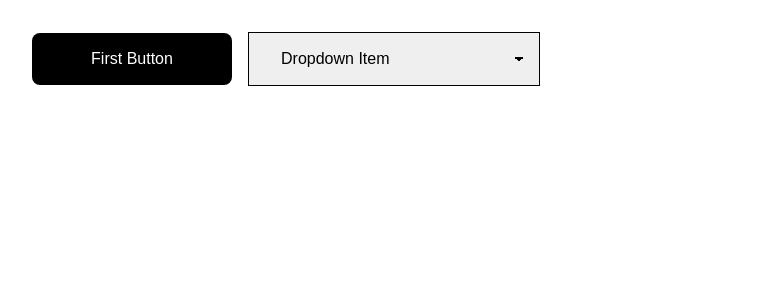
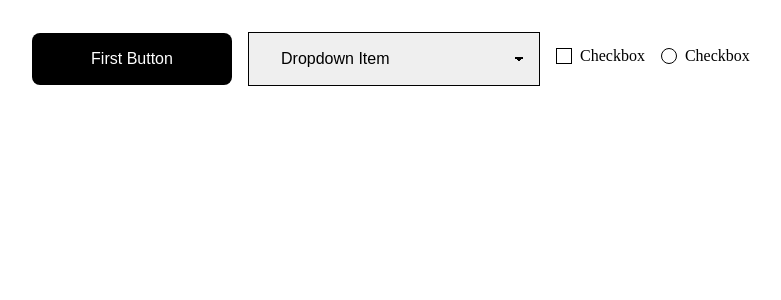
Before and after one commit to ippatev/bbbase-ui, a Vue app: page / in a window 1280 px wide. Shown: the top 300 px of the page, without its empty margins (0-781 px from the left). Built offline with nearby package versions, Linux system fonts and the light colour scheme.

Commit message:
update: added checkbox & radio

```diff
--- a/src/App.vue
+++ b/src/App.vue
@@ -2,12 +2,16 @@
   <div class="container">
     <base-button @click="clickHandler">First Button</base-button>
     <base-select @input="selectHandler" :options="selects" class="ml-16" />
+    <base-checkbox class="ml-16" />
+    <base-radio class="ml-16" />
   </div>
 </template>
 
 <script>
 import BaseButton from './components/BaseButton.vue';
 import BaseSelect from './components/BaseSelect.vue';
+import BaseCheckbox from './components/BaseCheckbox.vue';
+import BaseRadio from './components/BaseRadio.vue';
 export default {
   name: 'App',
   data() {
@@ -21,6 +25,8 @@ export default {
   components: {
     BaseButton,
     BaseSelect,
+    BaseCheckbox,
+    BaseRadio,
   },
   methods: {
     clickHandler(t) {
--- /dev/null
+++ b/src/assets/style/_checkbox.scss
@@ -0,0 +1,31 @@
+.bbb-checkbox {
+  display: inline-block;
+  &__input {
+    position: absolute;
+    z-index: -1;
+    opacity: 0;
+    & + label {
+      display: inline-flex;
+      align-items: center;
+      user-select: none;
+    }
+    & + label::before {
+      content: '';
+      display: inline-block;
+      width: 1em;
+      height: 1em;
+      flex-shrink: 0;
+      flex-grow: 0;
+      border: 1px solid black;
+      margin-right: 0.5em;
+      background-repeat: no-repeat;
+      background-position: center center;
+      background-size: 50% 50%;
+    }
+
+    &:checked + label::before {
+      background-size: 9px;
+      background-image: url('./assets/icon/check.svg');
+    }
+  }
+}
--- /dev/null
+++ b/src/assets/style/_radio.scss
@@ -0,0 +1,35 @@
+.bbb-radio {
+  display: inline-block;
+  &__input {
+    position: absolute;
+    z-index: -1;
+    opacity: 0;
+    & + label {
+      display: inline-flex;
+      align-items: center;
+      user-select: none;
+    }
+    & + label::before {
+      content: '';
+      width: 1em;
+      height: 1em;
+      border-radius: 1em;
+      margin-right: 0.5em;
+      position: relative;
+      background-color: white;
+      content: '';
+      visibility: visible;
+      border: 1px solid black;
+    }
+
+    &:checked + label::before {
+      width: 1em;
+      height: 1em;
+      border-radius: 1em;
+      position: relative;
+      background-color: black;
+      content: '';
+      visibility: visible;
+    }
+  }
+}
--- a/src/assets/style/style.scss
+++ b/src/assets/style/style.scss
@@ -16,7 +16,8 @@ body {
 @import './spacing';
 @import './btn';
 @import './select';
-
+@import './checkbox';
+@import './radio';
 .container {
   padding: 2em;
 }
--- a/src/components/BaseCheckbox.vue
+++ b/src/components/BaseCheckbox.vue
@@ -0,0 +1,11 @@
+<template>
+  <div class="bbb-checkbox">
+    <input
+      class="bbb-checkbox__input"
+      type="checkbox"
+      id="checkbox1"
+      value="ch1"
+    />
+    <label for="checkbox1">Checkbox</label>
+  </div>
+</template>
--- a/src/components/BaseRadio.vue
+++ b/src/components/BaseRadio.vue
@@ -0,0 +1,6 @@
+<template>
+  <div class="bbb-radio">
+    <input id="radio1" type="radio" class="bbb-radio__input" />
+    <label for="radio1">Checkbox</label>
+  </div>
+</template>
```
Also changed, not shown: src/assets/icon/check.svg (added), src/assets/icon/icon_select.svg (added), src/components/BaseTextField.vue (added).
